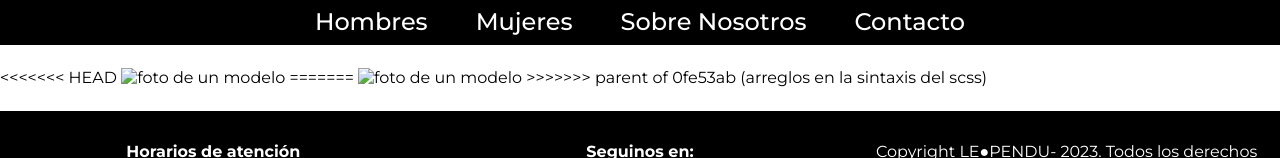
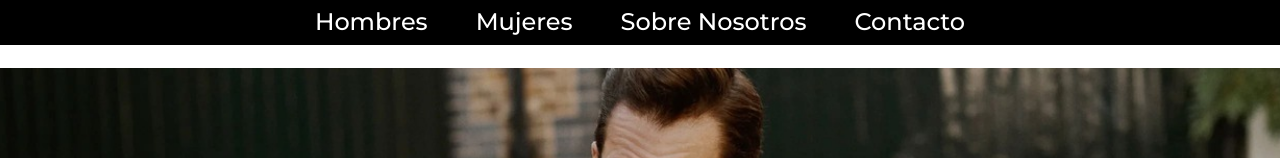
Before and after one commit to charly-puyo/le-pendu, a website: page index.html in a window 1280 px wide. Shown: the part 167-325 px from the top of the page. Drawn offline with nearby package versions, Linux system fonts and the light colour scheme.

Commit message:
pre entrega3

```diff
--- a/index.html
+++ b/index.html
@@ -110,11 +110,7 @@
     </header>
     <!--main-->
     <main>
-<<<<<<< HEAD
-        <img class="main__img" src="./assets/modelo.png" alt="foto de un modelo">
-=======
-        <img class="main__img" src="./assets/modelo.webp" alt="foto de un modelo">
->>>>>>> parent of 0fe53ab (arreglos en la sintaxis del scss)
+        <img class="main__img" src="./assets/modelo.jpg" alt="foto de un modelo">
     </main>
     <footer class="footer__grid">
         <!--menu navegable footer-->
```
